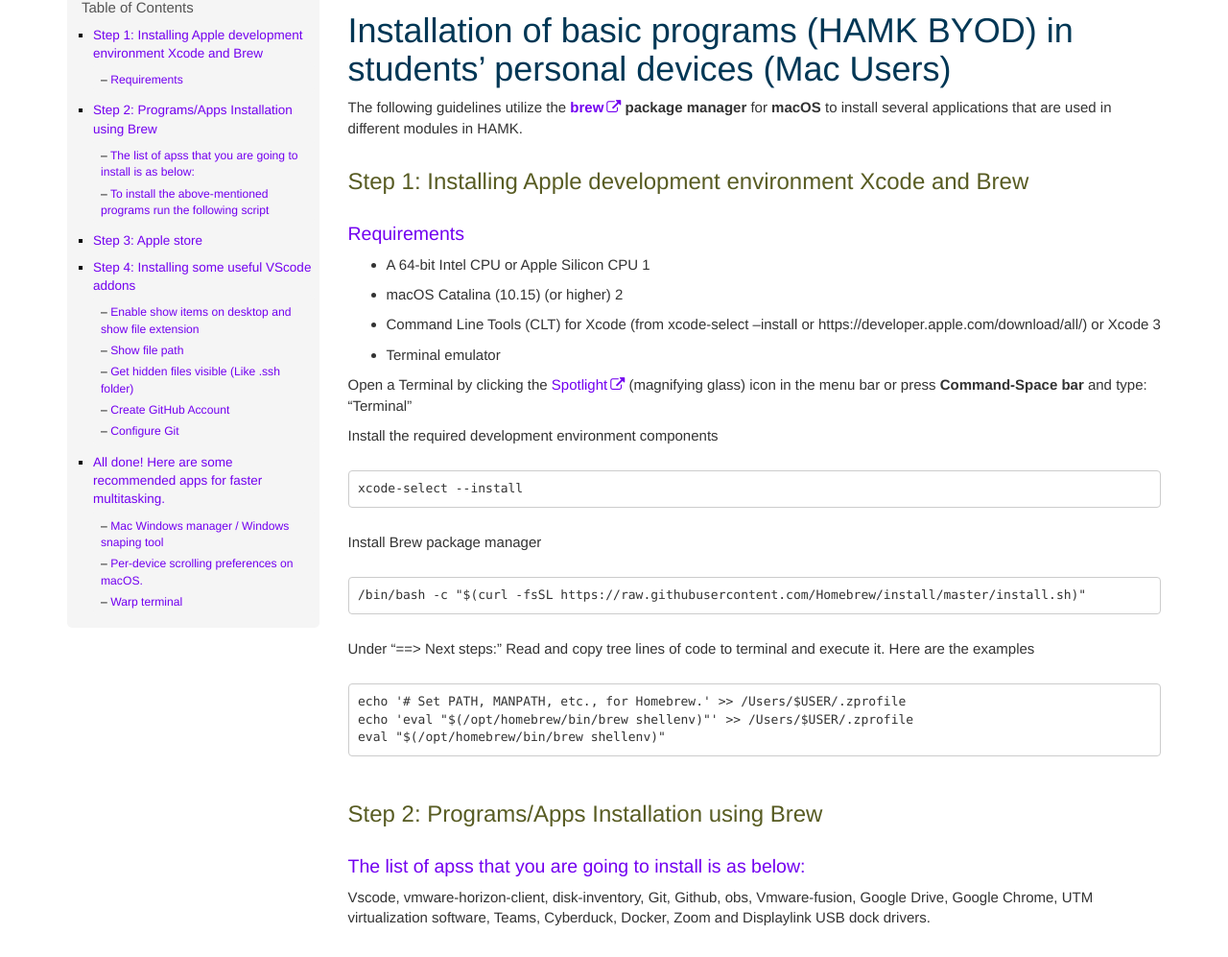
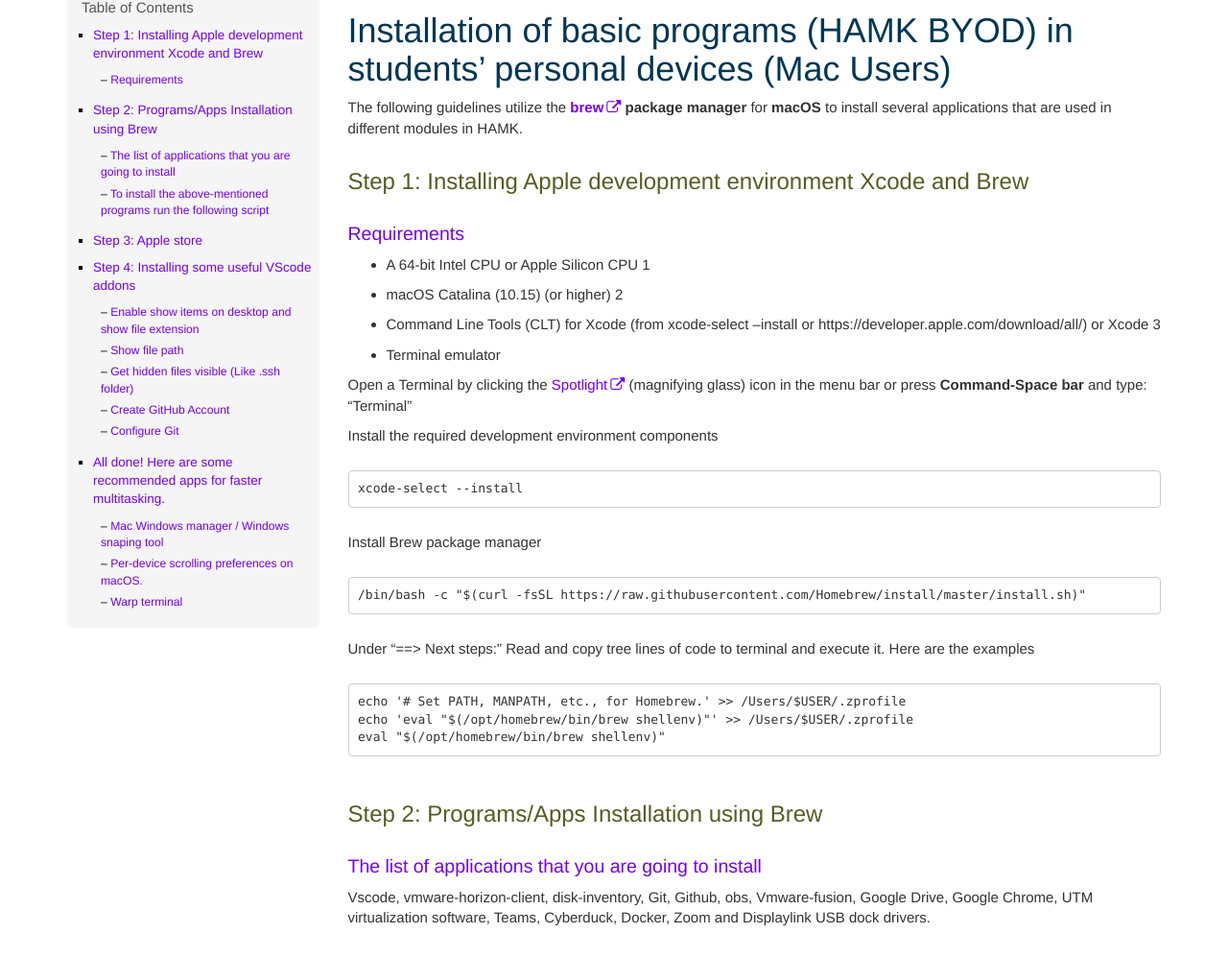
Before and after one commit to tkohonen/tkohonen.github.io, a Jekyll site: the page built from HAMK_BASIC_Software_MacUsers.md, in a window 1280 px wide and 1400 px high. Shown: the part 124-1121 px from the top of the window at 96% size. Built offline with Jekyll 4.4.1, drawn with Linux system fonts in a browser that asks for light colours; our own code applies the rules of GitHub Pages for plain Markdown files; comment, search, counter and statistics services are not loaded.

Commit message:
MAC Update 7

````diff
--- a/HAMK_BASIC_Software_MacUsers.md
+++ b/HAMK_BASIC_Software_MacUsers.md
@@ -32,7 +32,7 @@ eval "$(/opt/homebrew/bin/brew shellenv)"
 ```
 
 ## Step 2: Programs/Apps Installation using Brew
-### The list of apss that you are going to install is as below: <br>
+### The list of applications that you are going to install <br>
 Vscode, vmware-horizon-client, disk-inventory, Git, Github, obs, Vmware-fusion, Google Drive, Google Chrome, UTM virtualization software, Teams, Cyberduck, Docker,  Zoom and Displaylink USB dock drivers.
 
 ### To install the above-mentioned programs run the following script
````
